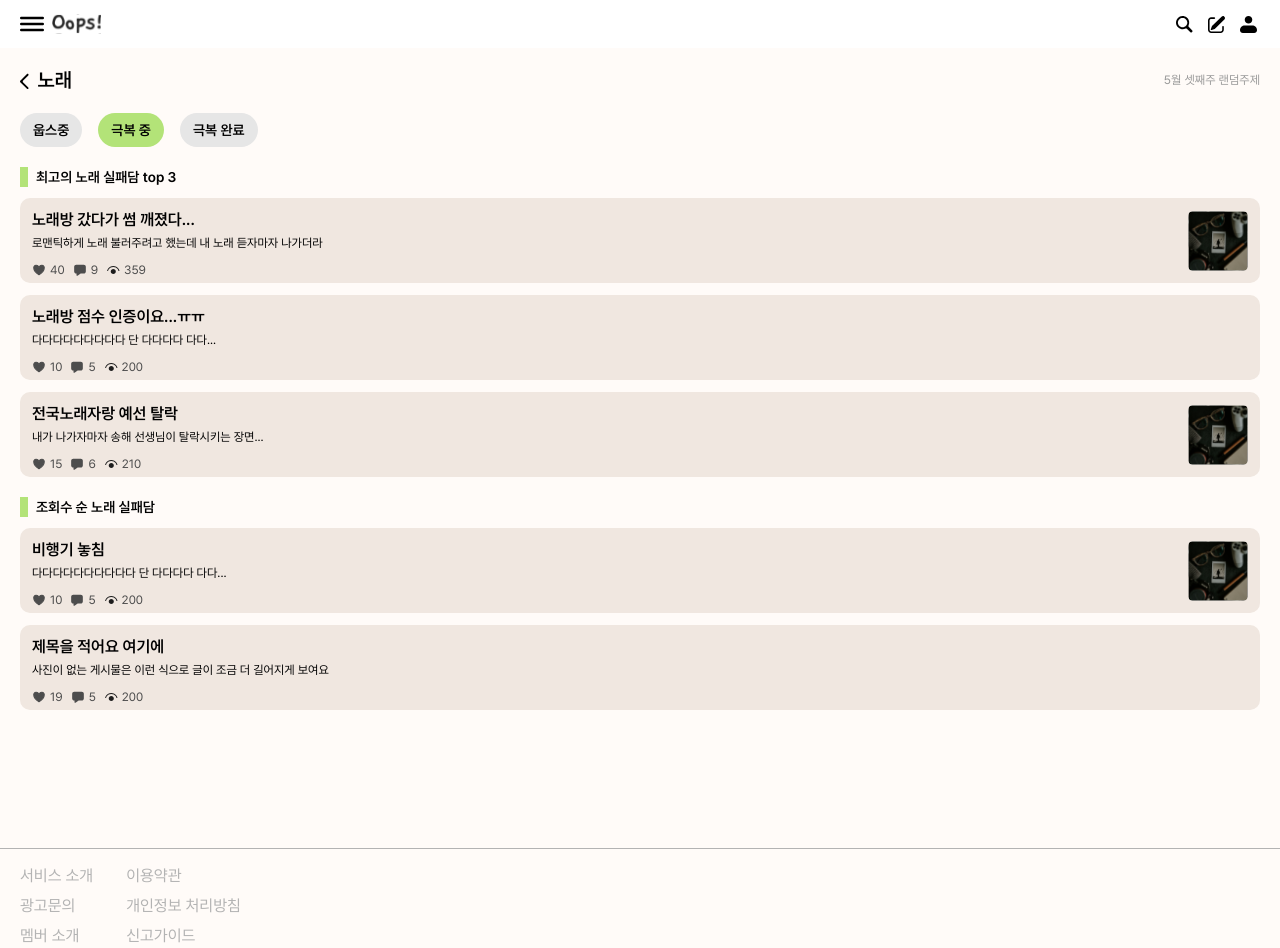
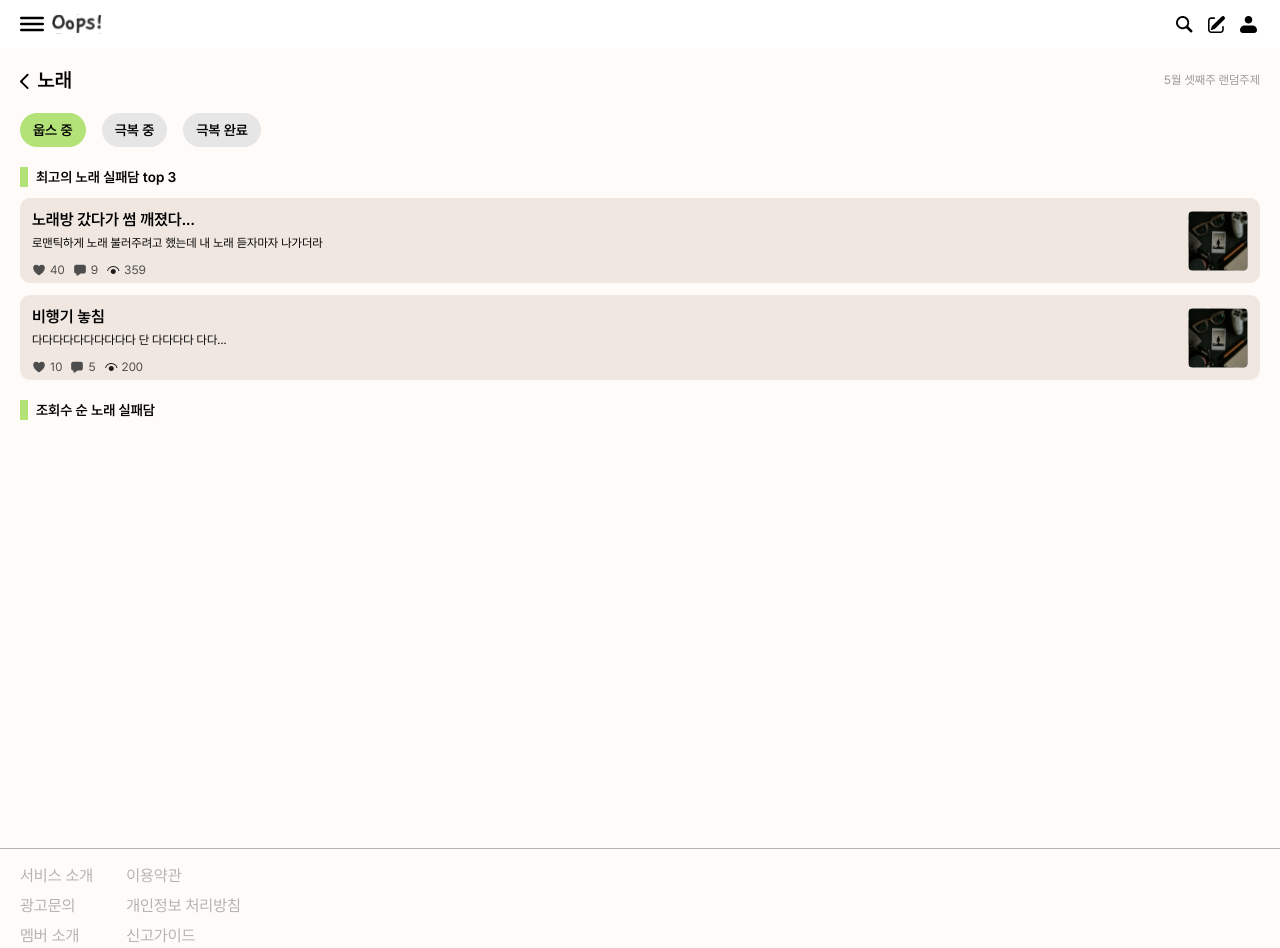
Before and after one commit to Team-0ops/Oops-front, a React (Vite) app: page /exrandom-feed in a window 1280 px wide. Built offline with nearby package versions, Linux system fonts and the light colour scheme.

Commit message:
모든 피드페이지웁스중, 극복중, 극복완료 상태에 따른 게시물 업로드 버튼 활성롸

```diff
--- a/src/components/FeedPage/PostStatusTab.tsx
+++ b/src/components/FeedPage/PostStatusTab.tsx
@@ -1,15 +1,24 @@
-const PostStatusTab = () => {
+type Props = {
+  selected: string;
+  onSelect: (status: string) => void;
+};
+
+const statuses = ["웁스 중", "극복 중", "극복 완료"];
+
+const PostStatusTab = ({ selected, onSelect }: Props) => {
   return (
     <div className="flex gap-[16px] mt-[18px] mb-[20px]">
-      <button className="text-[14px] font-semibold px-[13px] py-[6.5px] rounded-[20px] bg-[#E6E6E6]">
-        웁스중
-      </button>
-      <button className="text-[14px] font-semibold px-[13px] py-[6.5px] rounded-[20px] bg-[#B3E378]">
-        극복 중
-      </button>
-      <button className="text-[14px] font-semibold px-[13px] py-[6.5px] rounded-[20px] bg-[#E6E6E6]">
-        극복 완료
-      </button>
+      {statuses.map((status) => (
+        <button
+          key={status}
+          onClick={() => onSelect(status)}
+          className={`text-[14px] font-semibold px-[13px] py-[6.5px] rounded-[20px] ${
+            selected === status ? "bg-[#B3E378]" : "bg-[#E6E6E6]"
+          }`}
+        >
+          {status}
+        </button>
+      ))}
     </div>
   );
 };
--- a/src/pages/CategoryFeed.tsx
+++ b/src/pages/CategoryFeed.tsx
@@ -3,8 +3,7 @@ import PostStatusTab from "../components/FeedPage/PostStatusTab";
 import LeftArrow from "../assets/icons/left-point.svg?react";
 import { useParams } from "react-router-dom";
 import { useNavigate } from "react-router-dom";
-
-
+import { useState } from "react";
 
 const categoryMap: Record<string, string> = {
   small: "작은 일",
@@ -25,61 +24,34 @@ const mockPosts = [
   {
     id: 1,
     title: "친구 사귀기 힘들어..",
-    content: "다우땨땨땨땨땨땨땨땨땨댜댜댜댜댜댜댜..",
+    content: "다우땨땨땨땨...",
     imageUrl: "src/assets/icons/Rectangle 1 (1).svg",
     likes: 9,
     comments: 3,
     views: 120,
-    category: "relationship"
+    category: "relationship",
+    status: "웁스 중"
   },
   {
     id: 2,
     title: "진짜 친했던 친구랑 손절했는데 너무 슬프다",
-    content: "사진이 없는 게시물은 이런 식으로 글이 더 길어지게 보이게",
+    content: "사진이 없는 게시물은...",
     likes: 10,
     comments: 5,
     views: 200,
-    category: "relationship"
+    category: "relationship",
+    status: "웁스 중"
   },
   {
     id: 3,
     title: "인간관계 힘들다...",
-    content: "다다다다다다다다다다 다 다다다다다 다다...",
+    content: "다다다다다...",
     imageUrl: "src/assets/icons/Rectangle 1 (1).svg",
     likes: 23,
     comments: 7,
     views: 127,
-    category: "relationship"
-  },
-  {
-    id: 4,
-    title: "진짜 친했던 친구랑 손절했는데 너무 슬프다",
-    content: "사진이 없는 게시물은 이런 식으로 글이 조금 더 길어지게 보이게",
-    imageUrl: "",
-    likes: 10,
-    comments: 5,
-    views: 200,
-    category: "relationship"
-  },
-  {
-    id: 5,
-    title: "인간관계 힘들다...",
-    content: "다다다다다다다다다다 다 다다다다다 다다...",
-    imageUrl: "src/assets/icons/Rectangle 1 (1).svg",
-    likes: 23,
-    comments: 7,
-    views: 127,
-    category: "relationship"
-  },
-  {
-    id: 6,
-    title: "인간관계 힘들다...",
-    content: "다다다다다다다다다다 다 다다다다다 다다...",
-    imageUrl: "src/assets/icons/Rectangle 1 (1).svg",
-    likes: 23,
-    comments: 7,
-    views: 127,
-    category: "relationship"
+    category: "relationship",
+    status: "웁스 중"
   },
   {
     id: 7,
@@ -89,7 +61,8 @@ const mockPosts = [
     likes: 5,
     comments: 2,
     views: 55,
-    category: "small"
+    category: "small",
+    status: "웁스 중"
   },
   {
     id: 8,
@@ -99,7 +72,8 @@ const mockPosts = [
     likes: 12,
     comments: 4,
     views: 80,
-    category: "love"
+    category: "love",
+    status: "웁스 중"
   },
   {
     id: 9,
@@ -109,98 +83,20 @@ const mockPosts = [
     likes: 7,
     comments: 1,
     views: 73,
-    category: "travel"
-  },
-  {
-    id: 10,
-    title: "시험 망쳤다...",
-    content: "하필 공부 안 한 부분이 나옴ㅋㅋ",
-    imageUrl: "",
-    likes: 10,
-    comments: 5,
-    views: 90,
-    category: "school"
-  },
-  {
-    id: 11,
-    title: "면접 후기 공유해요",
-    content: "스타트업 면접 분위기 좋았어요!",
-    imageUrl: "",
-    likes: 6,
-    comments: 3,
-    views: 66,
-    category: "career"
-  },
-  {
-    id: 12,
-    title: "회사 회식 힘들다...",
-    content: "또 2차까지 가는 회식이라니 😢",
-    imageUrl: "",
-    likes: 8,
-    comments: 2,
-    views: 77,
-    category: "work"
-  },
-  {
-    id: 13,
-    title: "수시 최종 결과 나왔어요!",
-    content: "합격했습니다 🎉 너무 행복해요!",
-    imageUrl: "",
-    likes: 20,
-    comments: 6,
-    views: 150,
-    category: "college"
-  },
-  {
-    id: 14,
-    title: "이번 달 지출 클났다",
-    content: "계좌 잔고 보고 멘붕 옴...",
-    imageUrl: "",
-    likes: 11,
-    comments: 3,
-    views: 98,
-    category: "money"
-  },
-  {
-    id: 15,
-    title: "헬스장 3일 차 인증",
-    content: "어깨에 알배김 생겼지만 뿌듯해요",
-    imageUrl: "",
-    likes: 13,
-    comments: 4,
-    views: 110,
-    category: "health"
-  },
-  {
-    id: 16,
-    title: "불안한 요즘, 잘 버티고 있어요",
-    content: "작은 루틴 하나하나가 버팀목이에요.",
-    imageUrl: "",
-    likes: 9,
-    comments: 1,
-    views: 60,
-    category: "mental"
-  },
-  {
-    id: 17,
-    title: "그냥 하고 싶은 말 쓰는 곳",
-    content: "아무말 대잔치 🤪",
-    imageUrl: "",
-    likes: 4,
-    comments: 0,
-    views: 40,
-    category: "free"
+    category: "travel",
+    status: "웁스 중"
   }
 ];
 
 const CategoryFeed = () => {
   const { categoryName } = useParams();
   const displayName = categoryMap[categoryName ?? ""] ?? "알 수 없음";
-  const filteredPosts = mockPosts.filter(post => post.category === categoryName);
   const navigate = useNavigate();
+  const [selectedStatus, setSelectedStatus] = useState("웁스 중");
 
-
-
+  const filteredPosts = mockPosts.filter(
+    (post) => post.category === categoryName && post.status === selectedStatus
+  );
 
   return (
     <div className="w-full min-h-screen mx-auto bg-[#FFFBF8] pt-[17px]">
@@ -210,7 +106,7 @@ const CategoryFeed = () => {
         </button>
         <h2 className="text-[20px] font-semibold">{displayName}</h2>
       </div>
-      <PostStatusTab />
+      <PostStatusTab selected={selectedStatus} onSelect={setSelectedStatus} />
       <div className="flex flex-col gap-[12px] mt-[16px]">
         {filteredPosts.map((post) => (
           <PostCard
--- a/src/pages/ExRandomFeed.tsx
+++ b/src/pages/ExRandomFeed.tsx
@@ -1,8 +1,8 @@
-
 import PostCard from "../components/common/PostCard";
 import PostStatusTab from "../components/FeedPage/PostStatusTab";
 import LeftArrow from "../assets/icons/left-point.svg?react";
 import { useNavigate } from "react-router-dom";
+import { useState } from "react";
 
 const mockPosts = [
   {
@@ -13,7 +13,7 @@ const mockPosts = [
     likes: 40,
     comments: 9,
     views: 359,
-
+    status: "웁스 중"
   },
   {
     id: 2,
@@ -22,7 +22,7 @@ const mockPosts = [
     likes: 10,
     comments: 5,
     views: 200,
-
+    status: "극복 중"
   },
   {
     id: 3,
@@ -32,7 +32,7 @@ const mockPosts = [
     likes: 15,
     comments: 6,
     views: 210,
-
+    status: "극복 완료"
   },
   {
     id: 4,
@@ -42,7 +42,7 @@ const mockPosts = [
     likes: 10,
     comments: 5,
     views: 200,
-
+    status: "웁스 중"
   },
   {
     id: 5,
@@ -51,39 +51,39 @@ const mockPosts = [
     likes: 19,
     comments: 5,
     views: 200,
-
-  },
+    status: "극복 중"
+  }
 ];
 
 const ExRandomFeed = () => {
+  const navigate = useNavigate();
+  const [selectedStatus, setSelectedStatus] = useState("웁스 중");
 
+  const filteredPosts = mockPosts.filter(
+    (post) => post.status === selectedStatus
+  );
 
-  const top3Posts = mockPosts.slice(0, 3);
-  const restPosts = mockPosts.slice(3);
-  const navigate = useNavigate();
+  const top3Posts = filteredPosts.slice(0, 3);
+  const restPosts = filteredPosts.slice(3);
 
   return (
-    <div className="w-full min-h-screen mx-auto bg-[#FFFBF8] pt-[17px] ">
-      {/* 상단 제목 및 주차 표시 */}
-      <div className="flex gap-[8px] relative items-center mb-[10px] ">
+    <div className="w-full min-h-screen mx-auto bg-[#FFFBF8] pt-[17px]">
+      <div className="flex gap-[8px] relative items-center mb-[10px]">
         <button onClick={() => navigate("/")}>
           <LeftArrow className="w-[9.48px] h-[16.97px] relative top-[1.5px]" />
         </button>
-        <h2 className="text-[20px] font-semibold ">노래</h2>
+        <h2 className="text-[20px] font-semibold">노래</h2>
         <div className="absolute right-0 text-[#999999] text-[12px]">
           5월 셋째주 랜덤주제
         </div>
       </div>
 
-      {/* 웁스중 극복중 극복완료 버튼 컴포넌트 */}
-      <PostStatusTab/>
+      <PostStatusTab selected={selectedStatus} onSelect={setSelectedStatus} />
 
-
-      {/* Top 3 */}
-      <div className="flex ">
+      <div className="flex">
         <div className="bg-[#B3E378] h-[20px] w-[8px] mr-[8px]"></div>
         <h2 className="text-[14px] font-semibold mb-[10px]">
-        최고의 노래 실패담 top 3
+          최고의 노래 실패담 top 3
         </h2>
       </div>
       <div className="flex flex-col gap-[12px] mb-[20px]">
@@ -96,16 +96,14 @@ const ExRandomFeed = () => {
             likes={post.likes}
             comments={post.comments}
             views={post.views}
-
           />
         ))}
       </div>
 
-      {/* 조회수 순 */}
-      <div className="flex ">
+      <div className="flex">
         <div className="bg-[#B3E378] h-[20px] w-[8px] mr-[8px]"></div>
         <h2 className="text-[14px] font-semibold mb-[10px]">
-        조회수 순 노래 실패담
+          조회수 순 노래 실패담
         </h2>
       </div>
       <div className="flex flex-col gap-[12px]">
--- a/src/pages/FavoriteFeed.tsx
+++ b/src/pages/FavoriteFeed.tsx
@@ -2,6 +2,7 @@ import PostCard from "../components/common/PostCard";
 import PostStatusTab from "../components/FeedPage/PostStatusTab";
 import LeftArrow from "../assets/icons/left-point.svg?react";
 import { useNavigate } from "react-router-dom";
+import { useState } from "react";
 
 const mockPosts = [
   {
@@ -12,8 +13,8 @@ const mockPosts = [
     likes: 9,
     comments: 3,
     views: 120,
-    category:"인간관계"
-
+    category: "인간관계",
+    status: "웁스 중"
   },
   {
     id: 2,
@@ -22,9 +23,10 @@ const mockPosts = [
     likes: 10,
     comments: 5,
     views: 200,
-    category:"인간관계"
+    category: "인간관계",
+    status: "극복 중"
   },
-    {
+  {
     id: 3,
     title: "제목입니다",
     content: "다다다다다다다다다다 다 다다다다다 다다...",
@@ -32,7 +34,8 @@ const mockPosts = [
     likes: 23,
     comments: 7,
     views: 127,
-    category:"일상"
+    category: "일상",
+    status: "극복 완료"
   },
   {
     id: 4,
@@ -42,7 +45,8 @@ const mockPosts = [
     likes: 10,
     comments: 5,
     views: 200,
-    category:"회사"
+    category: "회사",
+    status: "웁스 중"
   },
   {
     id: 5,
@@ -52,7 +56,8 @@ const mockPosts = [
     likes: 23,
     comments: 7,
     views: 127,
-    category:"연애"
+    category: "연애",
+    status: "극복 중"
   },
   {
     id: 6,
@@ -62,27 +67,35 @@ const mockPosts = [
     likes: 23,
     comments: 7,
     views: 127,
-    category:"여행"
-  },
+    category: "여행",
+    status: "극복 완료"
+  }
 ];
 
+const FavoriteFeed = () => {
+  const navigate = useNavigate();
+  const [selectedStatus, setSelectedStatus] = useState("웁스 중");
 
+  const filteredPosts = mockPosts.filter(
+    (post) => post.status === selectedStatus
+  );
 
-const FavoriteFeed = () => {
-
-  const navigate = useNavigate();
   return (
-    <div className="w-full min-h-screen mx-auto bg-[#FFFBF8]   pt-[17px] ">
+    <div className="w-full min-h-screen mx-auto bg-[#FFFBF8] pt-[17px]">
       <div className="flex gap-[8px]">
         <button onClick={() => navigate("/")}>
           <LeftArrow className="w-[9.48px] h-[16.97px] relative top-[1.5px]" />
-      </button>
-      <h2 className="text-[20px] font-semibold flex gap-[4px]"><img src="src\assets\icons\star.svg" alt="" />즐겨찾기한 카테고리</h2>
+        </button>
+        <h2 className="text-[20px] font-semibold flex gap-[4px]">
+          <img src="src/assets/icons/star.svg" alt="" />
+          즐겨찾기한 카테고리
+        </h2>
       </div>
-      {/* 웁스중, 극복중, 극복완료번튼 */}
-      <PostStatusTab/>
+
+      <PostStatusTab selected={selectedStatus} onSelect={setSelectedStatus} />
+
       <div className="flex flex-col gap-[12px] mb-[50px]">
-        {mockPosts.map((post) => (
+        {filteredPosts.map((post) => (
           <PostCard
             key={post.id}
             title={post.title}
--- a/src/pages/LuckyDraw.tsx
+++ b/src/pages/LuckyDraw.tsx
@@ -1,9 +1,11 @@
 import { useState } from "react";
 import LeftArrow from "../assets/icons/left-point.svg?react";
 import CardFlip from "../pages/CardFlip";
+import { useNavigate } from "react-router-dom";
 
 const LuckyDraw = () => {
   const [forceStop, setForceStop] = useState(false);
+  const navigate = useNavigate();
 
   const handleDrawClick = () => {
     setForceStop(true); // 모든 카드 뒷면으로 고정
@@ -11,7 +13,7 @@ const LuckyDraw = () => {
 
   return (
     <div className="w-full flex flex-col items-center">
-      <button className="w-[24px] h-[24px] self-start mt-[20px]">
+      <button onClick={() => navigate("/")} className="w-[24px] h-[24px] self-start mt-[20px]">
         <LeftArrow />
       </button>
       <div className="flex flex-col items-center">
--- a/src/pages/RandomFeed.tsx
+++ b/src/pages/RandomFeed.tsx
@@ -1,6 +1,8 @@
 import PostCard from "../components/common/PostCard";
 import PostStatusTab from "../components/FeedPage/PostStatusTab";
 import LeftArrow from "../assets/icons/left-point.svg?react";
+import { useNavigate } from "react-router-dom";
+import { useState } from "react";
 
 const mockPosts = [
   {
@@ -11,6 +13,7 @@ const mockPosts = [
     likes: 9,
     comments: 3,
     views: 120,
+    status: "웁스 중"
   },
   {
     id: 2,
@@ -19,8 +22,9 @@ const mockPosts = [
     likes: 10,
     comments: 5,
     views: 200,
+    status: "극복 중"
   },
-    {
+  {
     id: 3,
     title: "제발 발표시키지 말아줘",
     content: "발표뺴고 다 할게요..나 저번에 진짜 어땠냐면",
@@ -28,15 +32,17 @@ const mockPosts = [
     likes: 23,
     comments: 7,
     views: 127,
+    status: "극복 완료"
   },
   {
     id: 4,
     title: "진짜 친했던 친구랑 손절했는데 너무 슬프다",
     content: "사진이 없는 게시물은 이런 식으로 글이 조금 더 길어지게 보이게",
-    imageUrl: "", // 이미지 없음
+    imageUrl: "",
     likes: 10,
     comments: 5,
     views: 200,
+    status: "웁스 중"
   },
   {
     id: 5,
@@ -46,6 +52,7 @@ const mockPosts = [
     likes: 23,
     comments: 7,
     views: 127,
+    status: "극복 중"
   },
   {
     id: 6,
@@ -55,30 +62,32 @@ const mockPosts = [
     likes: 23,
     comments: 7,
     views: 127,
-  },
+    status: "극복 완료"
+  }
 ];
 
+const RandomFeed = () => {
+  const navigate = useNavigate();
+  const [selectedStatus, setSelectedStatus] = useState("웁스 중");
 
+  const filteredPosts = mockPosts.filter((post) => post.status === selectedStatus);
 
-const RandomFeed = () => {
   return (
-    <div className="w-full min-h-screen mx-auto bg-[#FFFBF8]   pt-[17px] ">
-      <div className="flex gap-[8px]">
-        <button>
+    <div className="w-full min-h-screen mx-auto bg-[#FFFBF8] pt-[17px]">
+      <div className="flex gap-[8px] relative">
+        <button onClick={() => navigate("/")}>
           <LeftArrow className="w-[9.48px] h-[16.97px] relative top-[1.5px]" />
-      </button>
-      <h2 className="text-[20px] font-semibold">발표</h2>
-      <button className=" absolute right-[20px] text-[12px] text-[#B3E378]  bg-[#262626] rounded-[8px] px-[9px] py-[8px]">
-        '발표' 주제로 글 작성하기</button>
+        </button>
+        <h2 className="text-[20px] font-semibold">발표</h2>
+        <button className="absolute right-[20px] text-[12px] text-[#B3E378] bg-[#262626] rounded-[8px] px-[9px] py-[8px]">
+          '발표' 주제로 글 작성하기
+        </button>
       </div>
 
-      {/* 웁스중 극복중 극복완료 버튼 컴포넌트 */}
-      <PostStatusTab/>
-
-      {/* 여기에 나중에 게시물 목록 추가 */}
+      <PostStatusTab selected={selectedStatus} onSelect={setSelectedStatus} />
 
       <div className="flex flex-col gap-[12px]">
-        {mockPosts.map((post) => (
+        {filteredPosts.map((post) => (
           <PostCard
             key={post.id}
             title={post.title}
```
